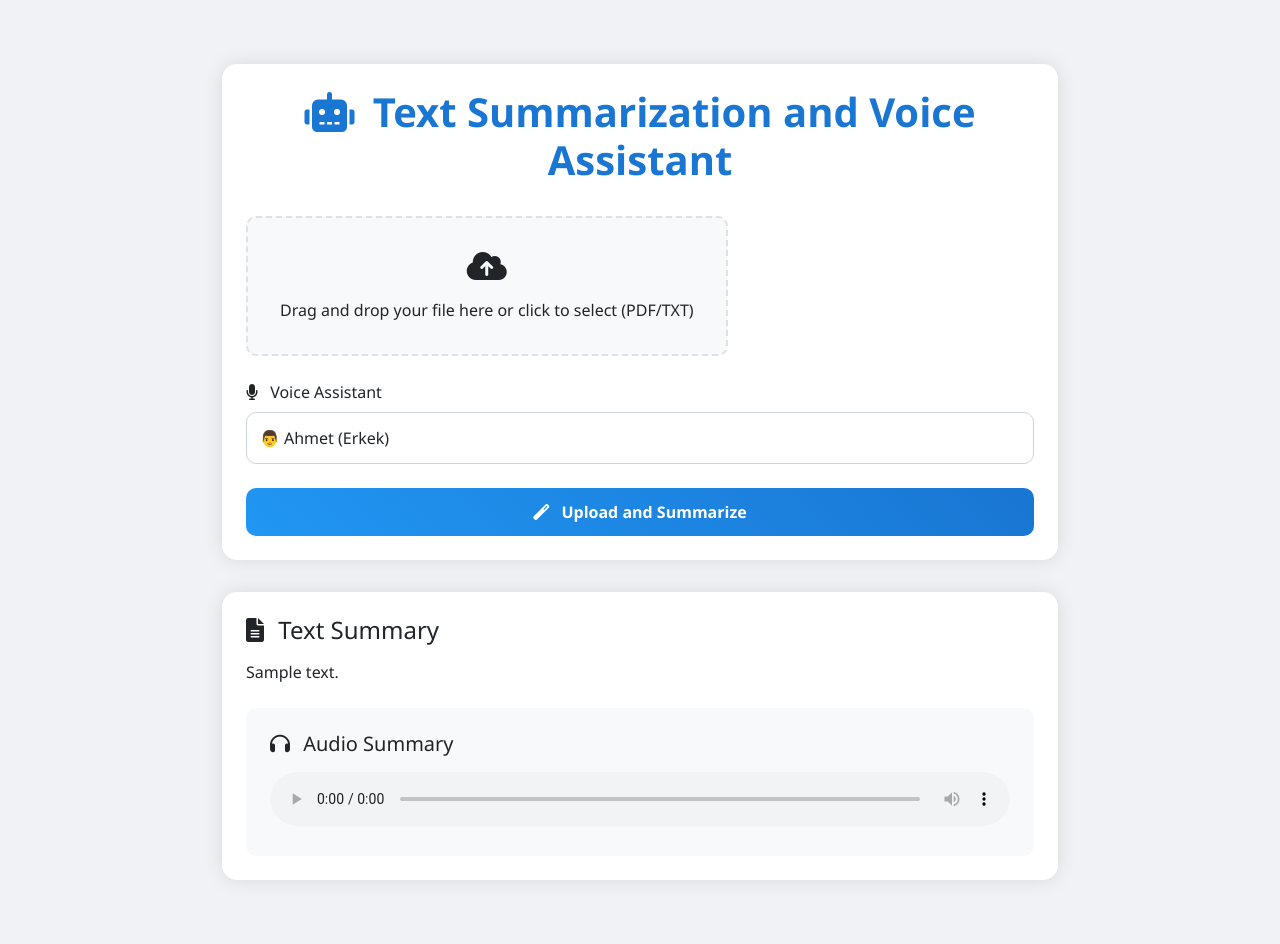
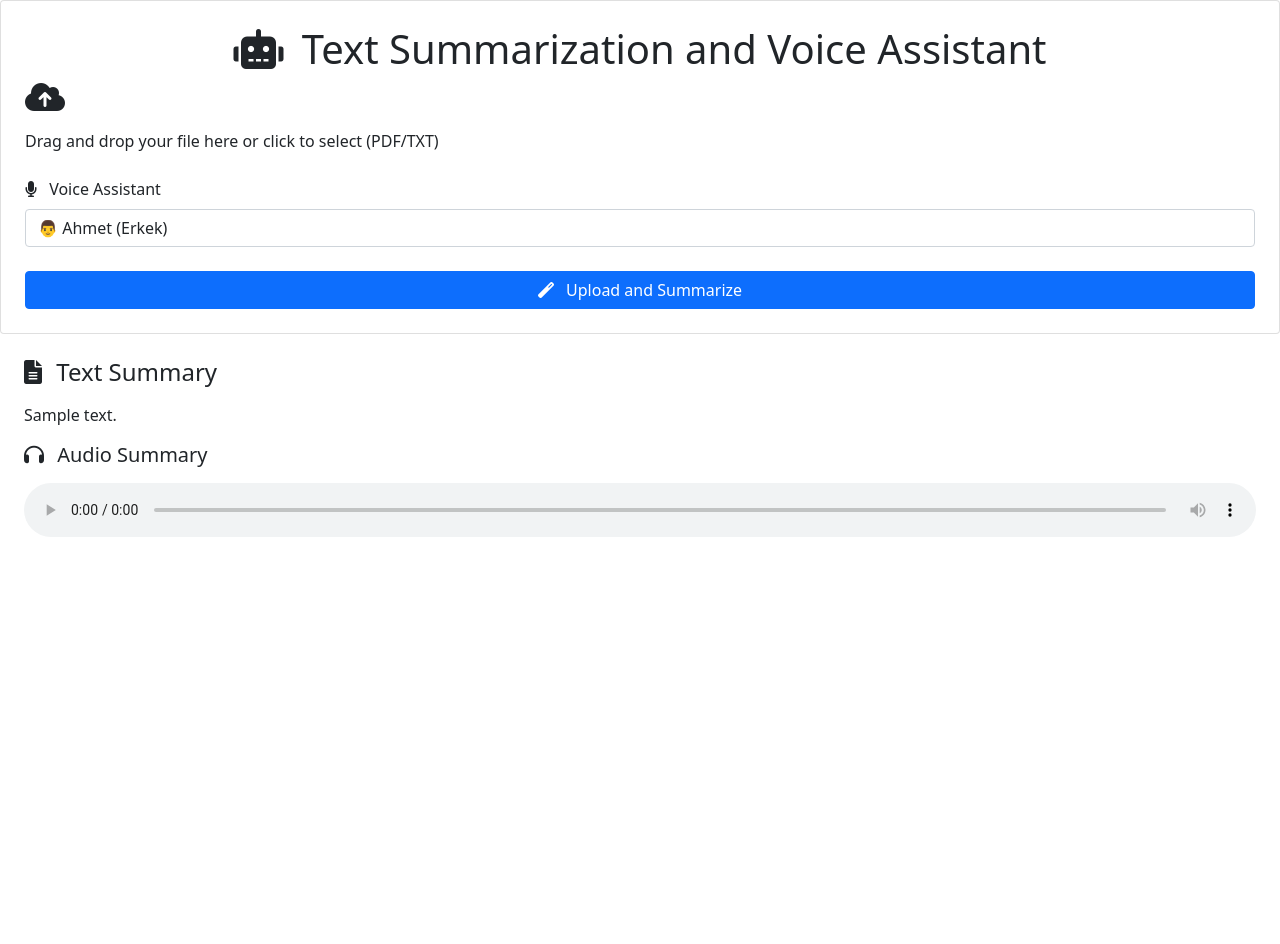
Before and after one commit to aydinmuhammed0534/text-to-audio, a Flask app: template templates/index.html in a window 1280 px wide. After the commit the page ends 537 px from the top, so only its background shows below. Run offline with Flask 3, Linux system fonts and the light colour scheme; the template is opened without the code that fills it: most values are stand-ins (such as "Sample title", 1, 10 or a date in 2020).

Commit message:
first commit

```diff
--- a/app.py
+++ b/app.py
@@ -71,7 +71,7 @@ def preprocess_text(text):
     return text.strip()
 
 def summarize_text(text):
-    # Dil tespiti
+    # Daha iyi dil tespiti
     try:
         lang = detect(text)
         if lang not in ['tr', 'en']:
@@ -137,7 +137,7 @@ def summarize_text(text):
         summary_ratio = 0.50
 
     # Cümle sayısını belirle
-    target_sentences = min(max(int(len(sentences) * summary_ratio), 10), 50)
+    target_sentences = min(max(int(len(sentences) * summary_ratio), 5), 50)
 
     # Özeti oluştur
     summary_sentences = sorted(sentence_scores.items(),
--- a/templates/index.html
+++ b/templates/index.html
@@ -4,101 +4,7 @@
     <title>{{ 'Metin Özetleme' if detected_lang == 'tr' else 'Text Summarization' }}</title>
     <link href="https://cdn.jsdelivr.net/npm/bootstrap@5.1.3/dist/css/bootstrap.min.css" rel="stylesheet">
     <link rel="stylesheet" href="https://cdnjs.cloudflare.com/ajax/libs/font-awesome/6.0.0/css/all.min.css">
-    <style>
-        body {
-            background-color: #f0f2f5;
-            font-family: 'Segoe UI', Tahoma, Geneva, Verdana, sans-serif;
-        }
-
-        .main-container {
-            max-width: 900px;
-            margin: 2rem auto;
-            padding: 2rem;
-        }
-
-        .card {
-            border: none;
-            border-radius: 15px;
-            box-shadow: 0 0 20px rgba(0,0,0,0.1);
-            background: white;
-            transition: all 0.3s ease;
-        }
-
-        .card:hover {
-            box-shadow: 0 0 30px rgba(0,0,0,0.15);
-        }
-
-        .form-control, .btn, select {
-            border-radius: 10px;
-            padding: 0.8rem;
-        }
-
-        .btn-primary {
-            background: linear-gradient(45deg, #2196F3, #1976D2);
-            border: none;
-            padding: 12px 30px;
-            font-weight: 600;
-            transition: transform 0.2s;
-        }
-
-        .btn-primary:hover {
-            transform: translateY(-2px);
-            box-shadow: 0 5px 15px rgba(33,150,243,0.3);
-        }
-
-        .summary-box {
-            background: white;
-            border-radius: 15px;
-            box-shadow: 0 0 20px rgba(0,0,0,0.1);
-            margin-top: 2rem;
-            transition: all 0.3s ease;
-        }
-
-        .summary-box:hover {
-            box-shadow: 0 0 30px rgba(0,0,0,0.15);
-        }
-
-        .audio-controls {
-            background: #f8f9fa;
-            padding: 1.5rem;
-            border-radius: 10px;
-            margin-top: 1.5rem;
-        }
-
-        audio {
-            border-radius: 30px;
-        }
-
-        .alert {
-            border-radius: 10px;
-            border: none;
-        }
-
-        h1 {
-            color: #1976D2;
-            font-weight: 700;
-            margin-bottom: 2rem;
-        }
-
-        .file-upload-wrapper {
-            position: relative;
-            margin-bottom: 1rem;
-        }
-
-        .custom-file-label {
-            background: #f8f9fa;
-            border: 2px dashed #dee2e6;
-            padding: 2rem;
-            text-align: center;
-            border-radius: 10px;
-            cursor: pointer;
-            transition: all 0.3s ease;
-        }
-
-        .custom-file-label:hover {
-            border-color: #2196F3;
-        }
-    </style>
+    <lğnk rel="stylesheet" href="{{ url_for('static', filename='styles.css') }}">
 </head>
 <body>
     <div class="main-container">
```
Also changed, not shown: requirements.txt (deleted, +0 -32 lines), static/styles.css (added, +93 -0 lines), 6 other files.
